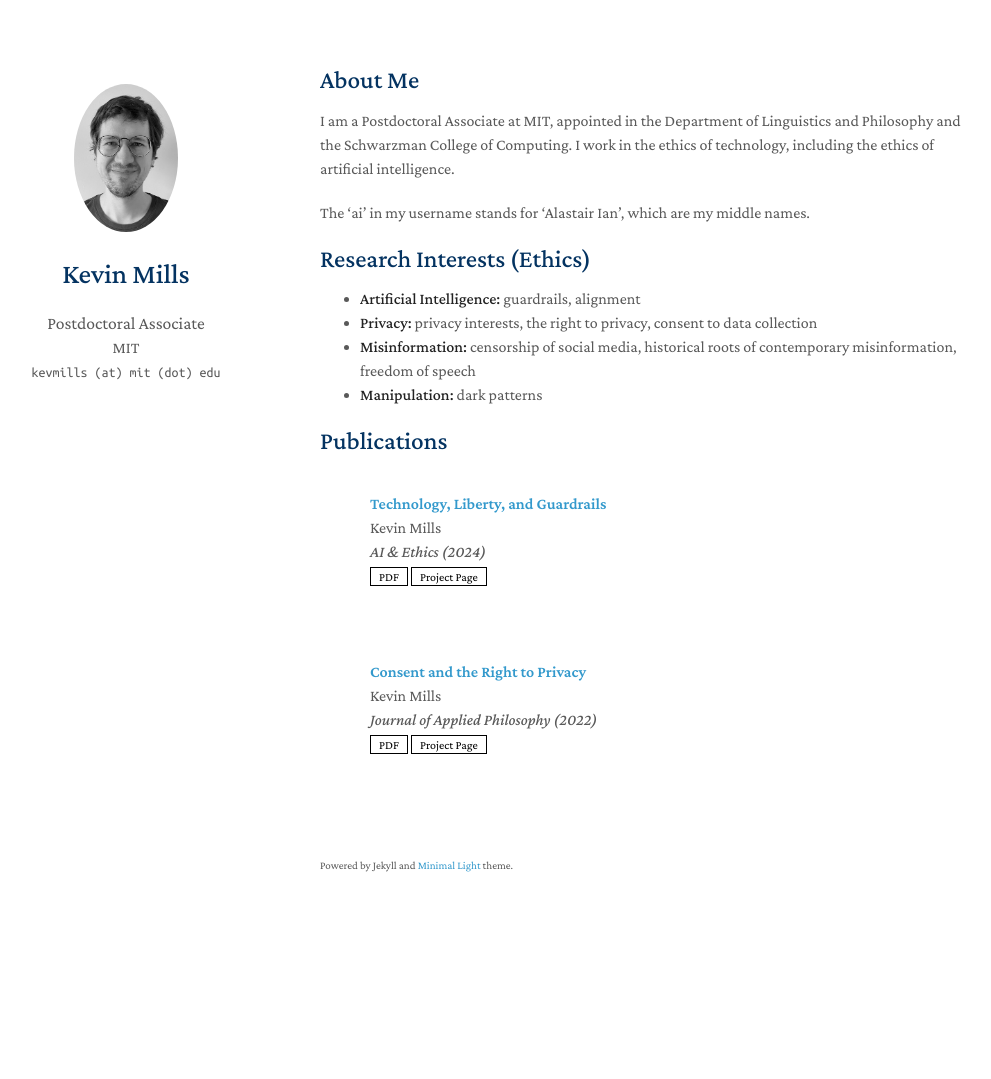
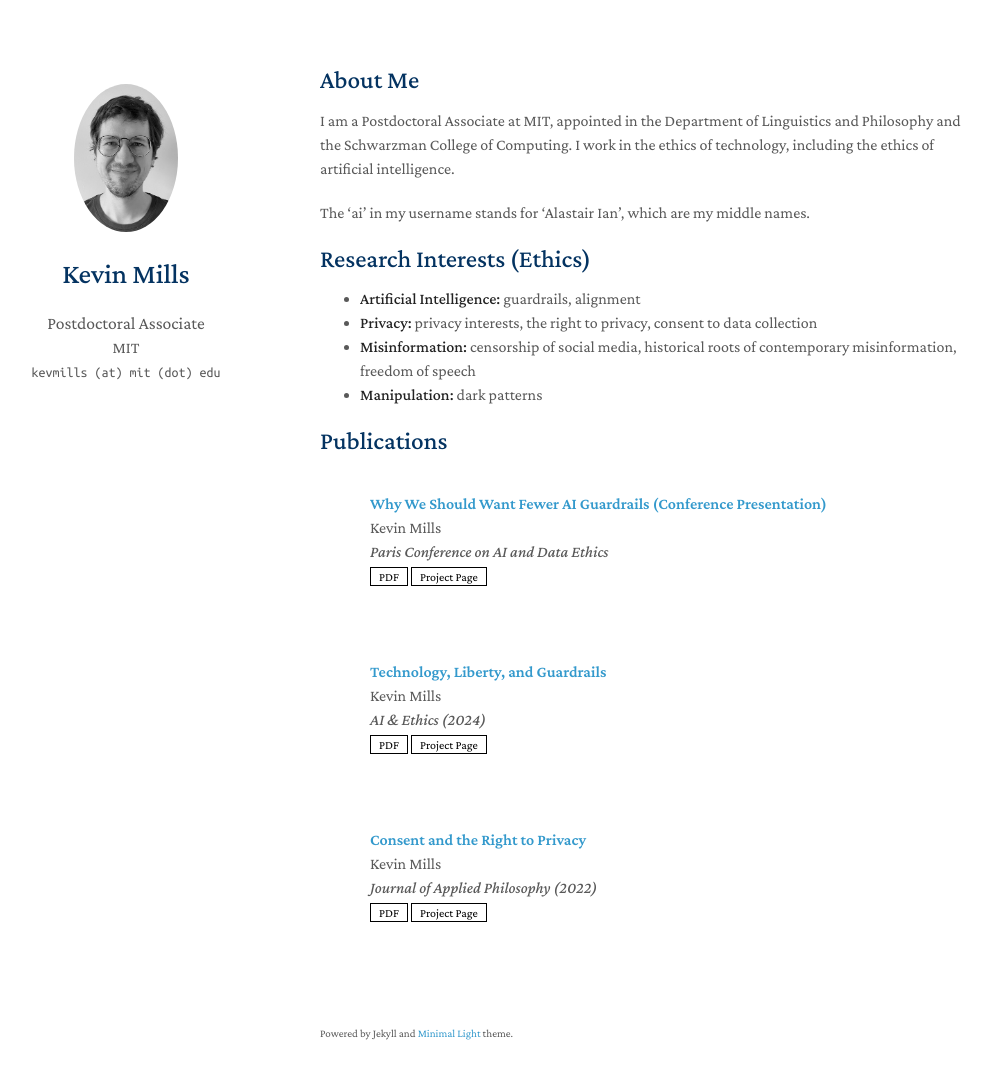
Before and after one commit to kevinaimills/kevinaimills.github.io, a Jekyll site: the page built from index.md, in a window 1280 px wide and 1114 px high. Shown: the top 1079 px of the window, without its empty margins (150-1141 px from the left). Built offline with Jekyll 4.4.1, drawn with Linux system fonts in a browser that asks for light colours; a style sheet for code colours, icons or effects is not loaded; our own code applies the rules of GitHub Pages for plain Markdown files.

Commit message:
Added Paris talk

```diff
--- a/_data/publications.yml
+++ b/_data/publications.yml
@@ -1,4 +1,10 @@
 main:
+
+  - title: "Why We Should Want Fewer AI Guardrails (Conference Presentation)"
+    authors: Kevin Mills
+    conference: "Paris Conference on AI and Data Ethics"
+    pdf: "./papers/Mills (2024) - Technology Liberty and Guardrails.pdf"
+    page: https://youtu.be/Jh3anF3GYXU
 
   - title: "Technology, Liberty, and Guardrails"
     authors: Kevin Mills
```
